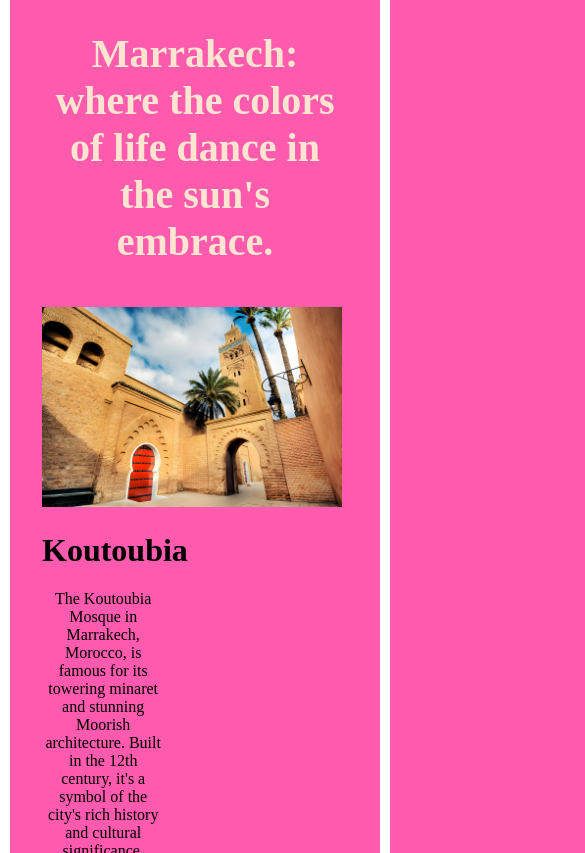
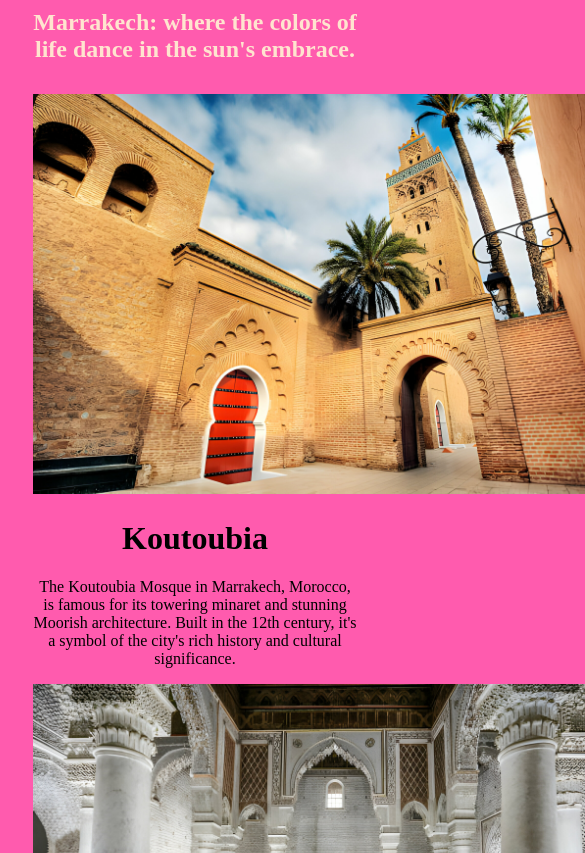
Before and after one commit to Achrafdafali/marrakech, a plain HTML site: page index.html in a window 390 px wide. Shown: the part 354-1207 px from the top of the page, 585 px wide, since content can reach past the window. Drawn offline with Linux system fonts and the light colour scheme.

Commit message:
Update style.css

```diff
--- a/style.css
+++ b/style.css
@@ -44,3 +44,21 @@ footer {
     text-align: right;
     clear: both;
 }
+
+@media(max-width: 767px) {
+    body {
+        border: none;
+    }
+
+    header h1 {
+        font-size: 1.5rem;
+    }
+
+    .cards .card {
+        width: 100%;
+    }
+
+    .cards .card img {
+        height: 400px;
+    }
+}
```
